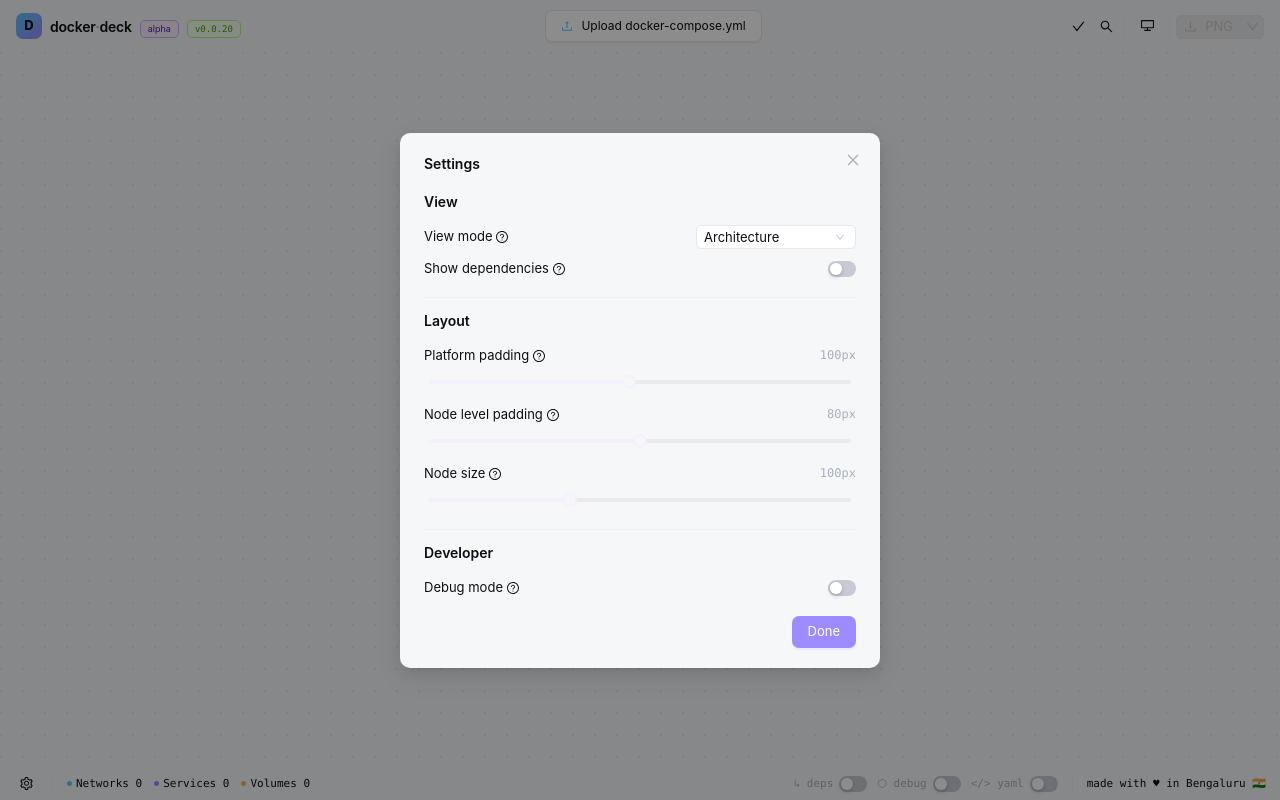
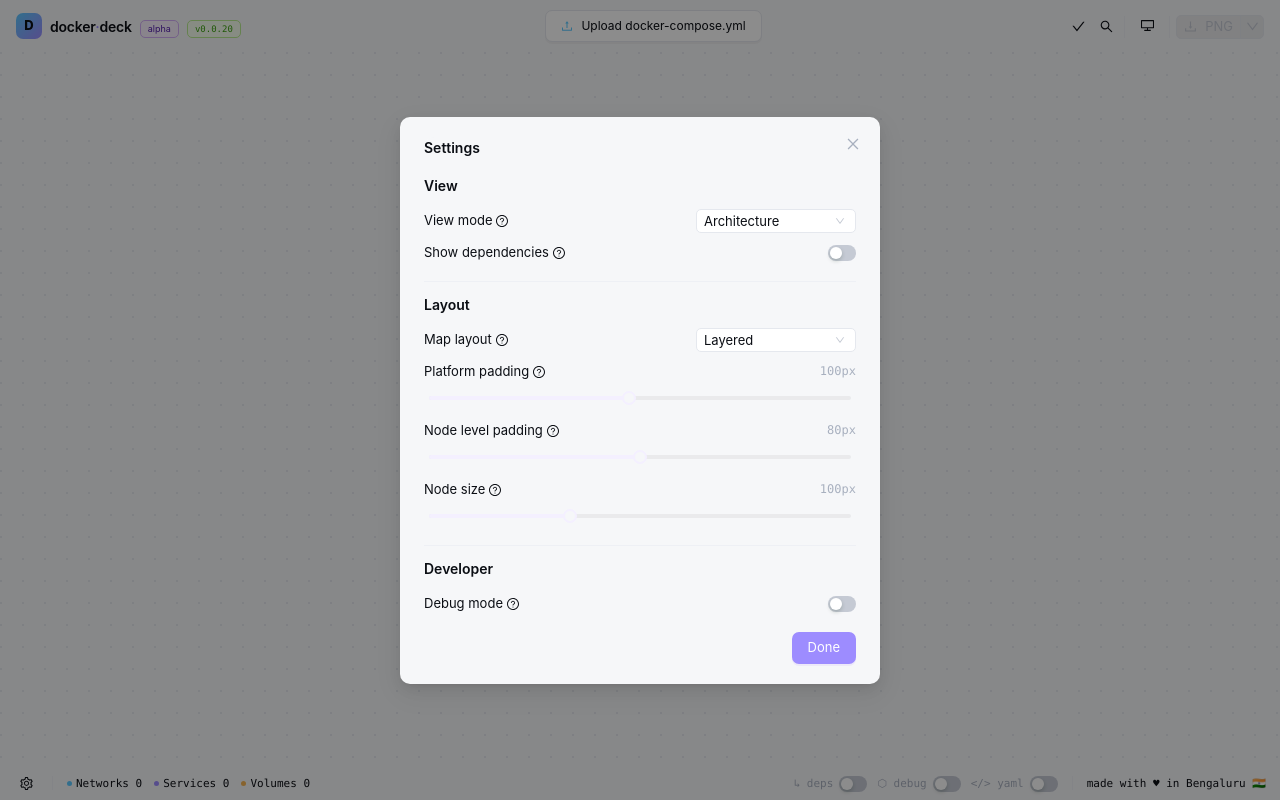
Before and after one commit to gaurav-kispotta/dockerdeck-ui, a React (Vite) app: page / in a window 1280 px wide. Both pictures are taken after a click on the button 26 px from the left and 784 px from the top of the page. Built offline with nearby package versions, Linux system fonts and the light colour scheme.

Commit message:
feat: add map layout selection to SettingsModal and Settings components, update settings slice and pipeline factory

```diff
--- a/src/components/modals/SettingsModal.tsx
+++ b/src/components/modals/SettingsModal.tsx
@@ -1,11 +1,10 @@
-import { useState } from 'react';
 import { Modal, Slider, Switch, Select, Divider, Typography, Space, Tooltip } from 'antd';
 import { QuestionCircleOutlined } from '@ant-design/icons';
 import { useAppDispatch, useAppSelector } from '../../hooks/useReduxHooks';
 import {
   setPlatformPadding, setNodeLevelPadding, setNodeSize,
-  setShowDependencies, setDebugMode, setViewMode,
-  type ViewMode,
+  setShowDependencies, setDebugMode, setViewMode, setMapLayout,
+  type ViewMode, type MapLayout,
 } from '../../store/slices/settingsSlice';
 
 const { Text, Title } = Typography;
@@ -16,6 +15,12 @@ const VIEW_MODE_OPTIONS: { label: string; value: ViewMode; description: string }
   { value: 'ports',        label: 'Ports',         description: 'External access / port mapping' },
   { value: 'volumes',      label: 'Volumes',       description: 'Storage – volume mounts' },
   { value: 'boot-order',   label: 'Boot Order',    description: 'Startup sequence (depends_on)' },
+];
+
+const MAP_LAYOUT_OPTIONS: { label: string; value: MapLayout; description: string }[] = [
+  { value: 'layered', label: 'Layered',  description: 'Rows: networks → services → volumes' },
+  { value: 'dagre',   label: 'Dagre',    description: 'Hierarchical graph layout' },
+  { value: 'elk',     label: 'ELK Tree', description: 'Tree layout via ELK.js' },
 ];
 
 function Row({ label, help, children }: { label: string; help?: string; children: React.ReactNode }) {
@@ -58,7 +63,7 @@ interface SettingsModalProps {
 
 export default function SettingsModal({ open, onClose }: SettingsModalProps) {
   const dispatch = useAppDispatch();
-  const { platformPadding, nodeLevelPadding, nodeSize, showDependencies, debugMode, viewMode } =
+  const { platformPadding, nodeLevelPadding, nodeSize, showDependencies, debugMode, viewMode, mapLayout } =
     useAppSelector((s) => s.settings);
 
   return (
@@ -97,6 +102,16 @@ export default function SettingsModal({ open, onClose }: SettingsModalProps) {
         {/* ── Layout ───────────────────────────────────── */}
         <Title level={5} style={{ marginBottom: 8 }}>Layout</Title>
 
+        <Row label="Map layout" help="Choose how nodes are positioned on the canvas">
+          <Select
+            size="small"
+            value={mapLayout}
+            onChange={(v) => dispatch(setMapLayout(v))}
+            style={{ width: 160 }}
+            options={MAP_LAYOUT_OPTIONS.map((o) => ({ label: o.label, value: o.value, title: o.description }))}
+          />
+        </Row>
+
         <SliderRow
           label="Platform padding" help="Outer padding around the entire graph"
           min={10} max={200} value={platformPadding}
--- a/src/components/sidebar/settings/Settings.tsx
+++ b/src/components/sidebar/settings/Settings.tsx
@@ -1,13 +1,19 @@
-import { Slider, Typography, Space, Switch, Tooltip } from 'antd'
+import { Slider, Typography, Space, Switch, Tooltip, Select } from 'antd'
 import { useAppDispatch, useAppSelector } from '../../../hooks/useReduxHooks'
-import { setPlatformPadding, setNodeLevelPadding, setNodeSize, setShowDependencies } from '../../../store/slices/settingsSlice'
+import { setPlatformPadding, setNodeLevelPadding, setNodeSize, setShowDependencies, setMapLayout, MapLayout } from '../../../store/slices/settingsSlice'
 import { QuestionCircleOutlined } from '@ant-design/icons';
 
 const { Text } = Typography
 
+const MAP_LAYOUT_OPTIONS: { value: MapLayout; label: string; description: string }[] = [
+  { value: 'layered', label: 'Layered', description: 'Rows: networks → services → volumes' },
+  { value: 'dagre',   label: 'Dagre',   description: 'Hierarchical graph layout (Dagre)' },
+  { value: 'elk',     label: 'ELK Tree', description: 'Tree layout via ELK.js' },
+];
+
 export default function Settings() {
   const dispatch = useAppDispatch()
-  const { platformPadding, nodeLevelPadding, nodeSize, showDependencies } = useAppSelector((state) => state.settings)
+  const { platformPadding, nodeLevelPadding, nodeSize, showDependencies, mapLayout } = useAppSelector((state) => state.settings)
 
   const handlePlatformPaddingChange = (value: number) => {
     dispatch(setPlatformPadding(value))
@@ -25,8 +31,34 @@ export default function Settings() {
     dispatch(setShowDependencies(checked))
   }
 
+  const handleMapLayoutChange = (value: MapLayout) => {
+    dispatch(setMapLayout(value))
+  }
+
   return (
       <Space direction="vertical" size="small" className="w-full">
+        <div>
+          <div className="flex items-center mb-1">
+            <Text strong className="dark:text-gray-200 mr-1">Map Layout</Text>
+            <Tooltip title="Choose how nodes are positioned on the canvas">
+              <QuestionCircleOutlined className="text-gray-400" />
+            </Tooltip>
+          </div>
+          <Select
+            value={mapLayout}
+            onChange={handleMapLayoutChange}
+            className="w-full"
+            options={MAP_LAYOUT_OPTIONS.map(o => ({
+              value: o.value,
+              label: (
+                <div>
+                  <span className="font-medium">{o.label}</span>
+                  <span className="text-xs text-gray-400 ml-1">— {o.description}</span>
+                </div>
+              ),
+            }))}
+          />
+        </div>
         <div className="flex justify-between items-center">
           <div className="flex items-center">
             <Text strong className="dark:text-gray-200 mr-1">Show dependencies</Text>
--- a/src/modules/map-builder/MapBuildPipelineFactory.ts
+++ b/src/modules/map-builder/MapBuildPipelineFactory.ts
@@ -2,18 +2,45 @@ import { ILayoutEngine } from '../../interface/layout-engine/ILayoutEngine';
 import { IMapBuildStage } from '../../interface/map-builder/IMapBuildStage';
 import { SettingsState } from '../../store/slices/settingsSlice';
 import { DagreLayoutEngine } from '../layout-engine/DagreLayoutEngine';
+import { ElkJsLayoutEngine } from '../layout-engine/ElkJsLayoutEngine';
 import { AstBuildStage } from './stages/AstBuildStage';
 import { NodeBuildStage } from './stages/NodeBuildStage';
 import { EdgeBuildStage } from './stages/EdgeBuildStage';
 import { EdgeValidationStage } from './stages/EdgeValidationStage';
 import { LayoutStage } from './stages/LayoutStage';
 import { PositioningStage } from './stages/PositioningStage';
+import { PassthroughPositioningStage } from './stages/PassthroughPositioningStage';
 import { AssemblyStage } from './stages/AssemblyStage';
 import { MapBuildPipeline } from './MapBuildPipeline';
 
 export class MapBuildPipelineFactory {
     static createDefault(settings?: SettingsState, layoutEngine?: ILayoutEngine): MapBuildPipeline {
-        const engine = layoutEngine ?? new DagreLayoutEngine(settings);
+        const mapLayout = settings?.mapLayout ?? 'layered';
+
+        let engine: ILayoutEngine;
+        let positioningStage: IMapBuildStage;
+
+        if (layoutEngine) {
+            // Caller-supplied engine overrides everything — use passthrough so it controls positions.
+            engine = layoutEngine;
+            positioningStage = new PassthroughPositioningStage();
+        } else {
+            switch (mapLayout) {
+                case 'dagre':
+                    engine = new DagreLayoutEngine(settings);
+                    positioningStage = new PassthroughPositioningStage();
+                    break;
+                case 'elk':
+                    engine = new ElkJsLayoutEngine(settings);
+                    positioningStage = new PassthroughPositioningStage();
+                    break;
+                case 'layered':
+                default:
+                    engine = new DagreLayoutEngine(settings);
+                    positioningStage = new PositioningStage();
+                    break;
+            }
+        }
 
         const stages: IMapBuildStage[] = [
             new AstBuildStage(),
@@ -21,7 +48,7 @@ export class MapBuildPipelineFactory {
             new EdgeBuildStage(),
             new EdgeValidationStage(),
             new LayoutStage(engine),
-            new PositioningStage(),
+            positioningStage,
             new AssemblyStage(),
         ];
 
--- /dev/null
+++ b/src/modules/map-builder/stages/PassthroughPositioningStage.ts
@@ -0,0 +1,13 @@
+import { IMapBuildStage } from '../../../interface/map-builder/IMapBuildStage';
+import { MapBuildContext } from '../../../interface/map-builder/MapBuildContext';
+
+/**
+ * No-op positioning stage: passes layout-engine positions through unchanged.
+ * Used when a graph layout engine (Dagre, ELK) handles positioning directly.
+ */
+export class PassthroughPositioningStage implements IMapBuildStage {
+    async execute(context: MapBuildContext): Promise<MapBuildContext> {
+        context.positionedNodes = context.laidOutNodes;
+        return context;
+    }
+}
--- a/src/store/slices/settingsSlice.ts
+++ b/src/store/slices/settingsSlice.ts
@@ -7,6 +7,11 @@ export type ViewMode =
   | 'volumes'       // D: Storage — volume mounts
   | 'boot-order';   // E: Startup sequence — depends_on dagre
 
+export type MapLayout =
+  | 'layered'  // Custom row layout: networks → services → volumes
+  | 'dagre'    // Dagre hierarchical graph layout
+  | 'elk';     // ELK.js tree layout
+
 export interface SettingsState {
   platformPadding: number;
   nodeLevelPadding: number;
@@ -14,6 +19,7 @@ export interface SettingsState {
   showDependencies: boolean;
   debugMode: boolean;
   viewMode: ViewMode;
+  mapLayout: MapLayout;
 }
 
 const initialState: SettingsState = {
@@ -23,6 +29,7 @@ const initialState: SettingsState = {
   showDependencies: false,
   debugMode: false,
   viewMode: 'architecture',
+  mapLayout: 'layered',
 };
 
 export const settingsSlice = createSlice({
@@ -35,12 +42,13 @@ export const settingsSlice = createSlice({
     setShowDependencies: (state, action: PayloadAction<boolean>) => { state.showDependencies = action.payload; },
     setDebugMode: (state, action: PayloadAction<boolean>) => { state.debugMode = action.payload; },
     setViewMode: (state, action: PayloadAction<ViewMode>) => { state.viewMode = action.payload; },
+    setMapLayout: (state, action: PayloadAction<MapLayout>) => { state.mapLayout = action.payload; },
   },
 });
 
 export const {
   setPlatformPadding, setNodeLevelPadding, setNodeSize,
-  setShowDependencies, setDebugMode, setViewMode,
+  setShowDependencies, setDebugMode, setViewMode, setMapLayout,
 } = settingsSlice.actions;
 
 export default settingsSlice.reducer;
```
Also changed, not shown: 1 other file (tests, documents, lock files or other folders).
